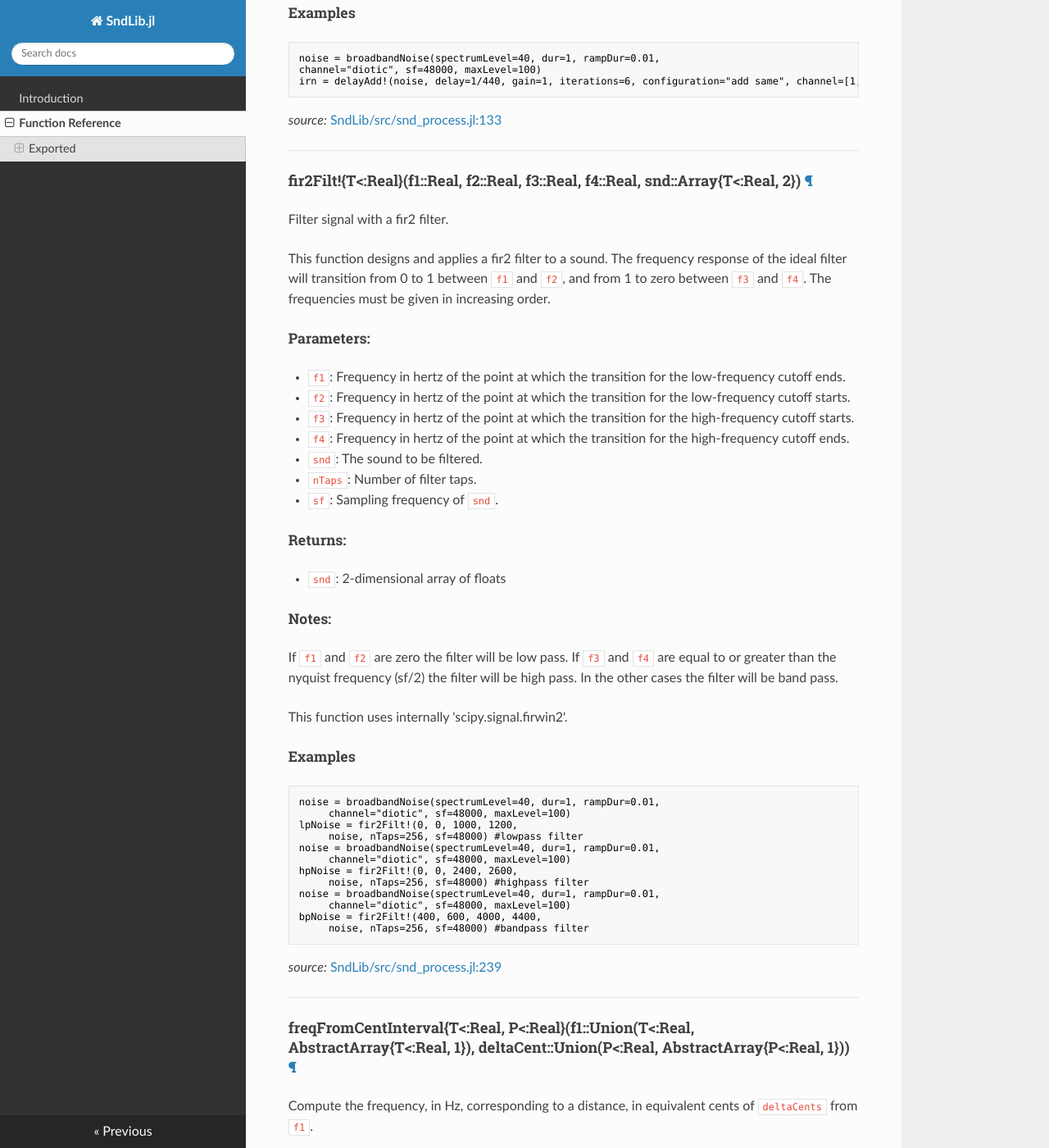
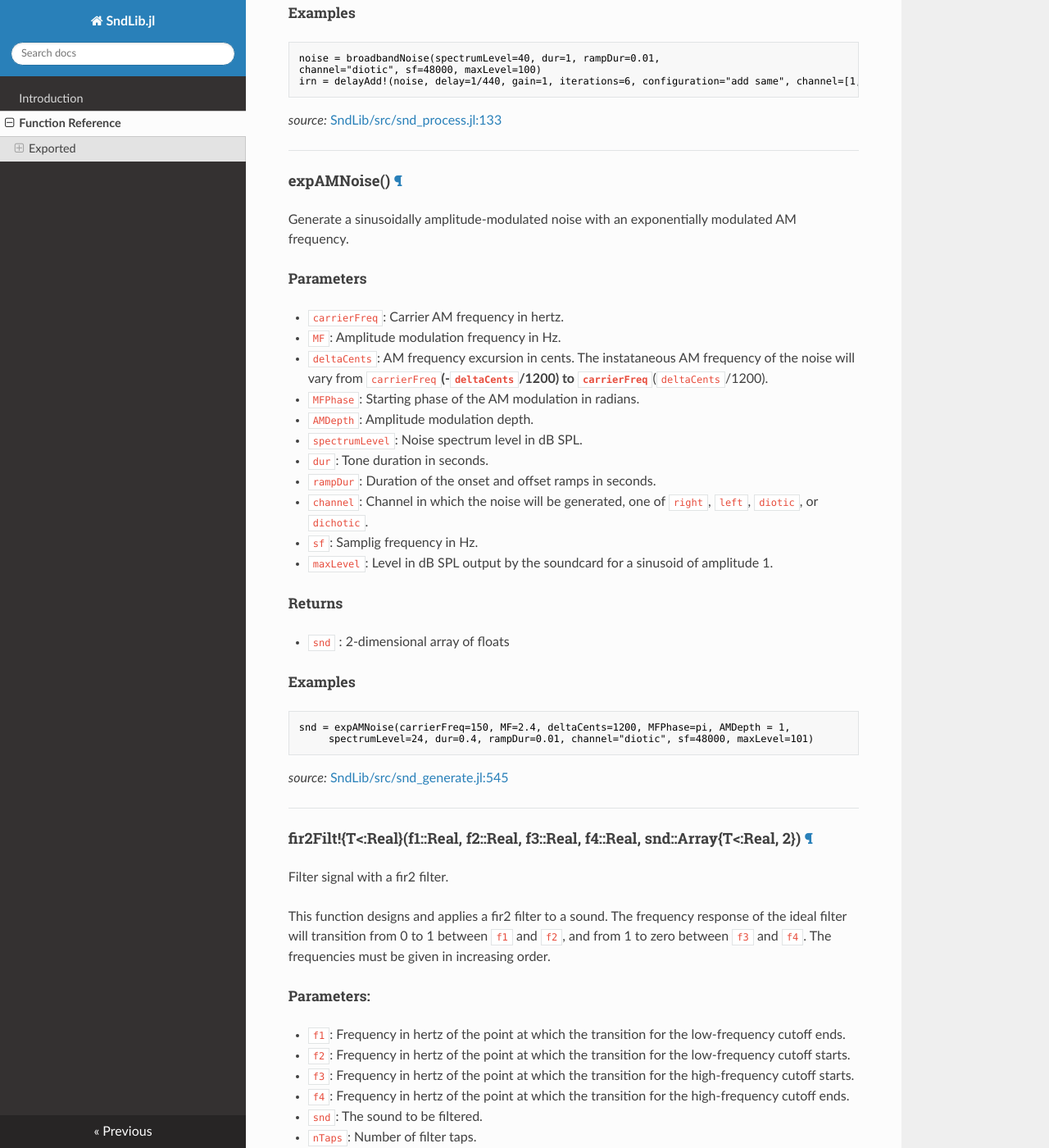
Before and after one commit to sam81/SndLib.jl, an MkDocs documentation site: the page built from docs/API.md, in a window 1280 px wide and 1400 px high, scrolled down 10302 px. Shown: the whole window at 82% size. Built offline with MkDocs 1.6.1, drawn with Linux system fonts in a browser that asks for light colours; nearby versions of some CDN libraries; old or Windows-style settings are respelled for this version of MkDocs; some of the changed text lies outside the part shown.

Commit message:
Added expAMNoise

````diff
--- a/docs/API.md
+++ b/docs/API.md
@@ -361,9 +361,9 @@ successive tones is random.
 ##### Examples
 
 ```julia
-freqs = [250, 500, 1000]
-levels = [50, 50, 50]
-phases = [0, 0, 0]
+freqs = [250, 500, 1000, 1500]
+levels = [50, 50, 50, 50]
+phases = [0, 0, 0, 0]
 c1 = asynchChord(freqs=freqs, levels=levels, phases=phases,
 tonesDur=0.2, tonesRampDur=0.01, tonesChannel="diotic",
 SOA=0.06, sf=48000, maxLevel=100)
@@ -515,6 +515,44 @@ irn = delayAdd!(noise, delay=1/440, gain=1, iterations=6, configuration="add sam
 
 ---
 
+<a id="method__expamnoise.1" class="lexicon_definition"></a>
+#### expAMNoise() [¶](#method__expamnoise.1)
+Generate a sinusoidally amplitude-modulated noise with an exponentially
+modulated AM frequency.
+
+##### Parameters
+
+* `carrierFreq`: Carrier AM frequency in hertz.
+* `MF`: Amplitude modulation frequency in Hz.
+* `deltaCents`: AM frequency excursion in cents. The instataneous AM frequency of the noise will vary from `carrierFreq`**(-`deltaCents`/1200) to `carrierFreq`**(`deltaCents`/1200).
+* `MFPhase`: Starting phase of the AM modulation in radians.
+* `AMDepth`: Amplitude modulation depth.
+* `spectrumLevel`: Noise spectrum level in dB SPL.
+* `dur`: Tone duration in seconds.
+* `rampDur`: Duration of the onset and offset ramps in seconds.
+* `channel`: Channel in which the noise will be generated, one of `right`, `left`, `diotic`, or `dichotic`.
+* `sf`: Samplig frequency in Hz.
+* `maxLevel`: Level in dB SPL output by the soundcard for a sinusoid of
+        amplitude 1.
+
+##### Returns
+
+* `snd` : 2-dimensional array of floats
+
+##### Examples
+
+```julia
+snd = expAMNoise(carrierFreq=150, MF=2.4, deltaCents=1200, MFPhase=pi, AMDepth = 1,
+     spectrumLevel=24, dur=0.4, rampDur=0.01, channel="diotic", sf=48000, maxLevel=101)
+```
+
+
+
+*source:*
+[SndLib/src/snd_generate.jl:545](file:///home/sam/.julia/v0.3/SndLib/src/snd_generate.jl)
+
+---
+
 <a id="method__fir2filt.1" class="lexicon_definition"></a>
 #### fir2Filt!{T<:Real}(f1::Real, f2::Real, f3::Real, f4::Real, snd::Array{T<:Real, 2}) [¶](#method__fir2filt.1)
 Filter signal with a fir2 filter.
@@ -576,7 +614,7 @@ bpNoise = fir2Filt!(400, 600, 4000, 4400,
 ---
 
 <a id="method__freqfromcentinterval.1" class="lexicon_definition"></a>
-#### freqFromCentInterval{T<:Real, P<:Real}(f1::Union(T<:Real, AbstractArray{T<:Real, 1}), deltaCent::Union(P<:Real, AbstractArray{P<:Real, 1})) [¶](#method__freqfromcentinterval.1)
+#### freqFromCentInterval{T<:Real, P<:Real}(f1::Union(T<:Real, AbstractArray{T<:Real, 1}), deltaCent::Union(AbstractArray{P<:Real, 1}, P<:Real)) [¶](#method__freqfromcentinterval.1)
 Compute the frequency, in Hz, corresponding to a distance,
 in equivalent cents of `deltaCents` from `f1`.
 
@@ -607,7 +645,7 @@ freqFromCentInterval(100, [1, 1.5, 2])
 ---
 
 <a id="method__freqfromerbinterval.1" class="lexicon_definition"></a>
-#### freqFromERBInterval{T<:Real, P<:Real}(f1::Union(T<:Real, AbstractArray{T<:Real, 1}), deltaERB::Union(P<:Real, AbstractArray{P<:Real, 1})) [¶](#method__freqfromerbinterval.1)
+#### freqFromERBInterval{T<:Real, P<:Real}(f1::Union(T<:Real, AbstractArray{T<:Real, 1}), deltaERB::Union(AbstractArray{P<:Real, 1}, P<:Real)) [¶](#method__freqfromerbinterval.1)
 Compute the frequency, in Hz, corresponding to a distance,
 in equivalent rectangular bandwidths (ERBs), of `deltaERB` from `f1`.
 
@@ -670,7 +708,7 @@ gate!(noise, rampDur=0.01, sf=48000)
 ---
 
 <a id="method__getrms.1" class="lexicon_definition"></a>
-#### getRMS{T<:Real}(sig::Array{T<:Real, 2}, channel::Union(String, Integer)) [¶](#method__getrms.1)
+#### getRMS{T<:Real}(sig::Array{T<:Real, 2}, channel::Union(Integer, String)) [¶](#method__getrms.1)
 Compute the root mean square (RMS) value of the signal.
 
 ##### Parameters
````
Also changed, not shown: other parts of docs/API.md (+12 -12 lines), 3 other files.
